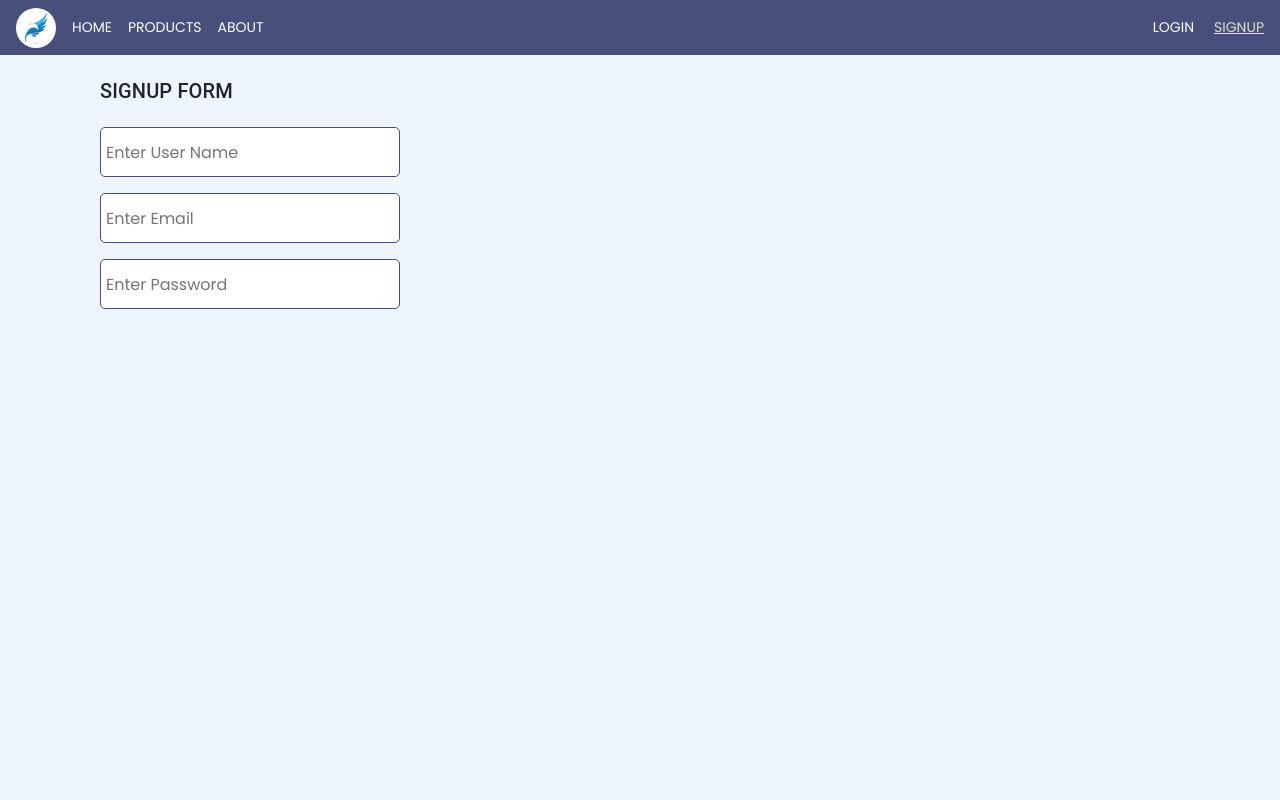
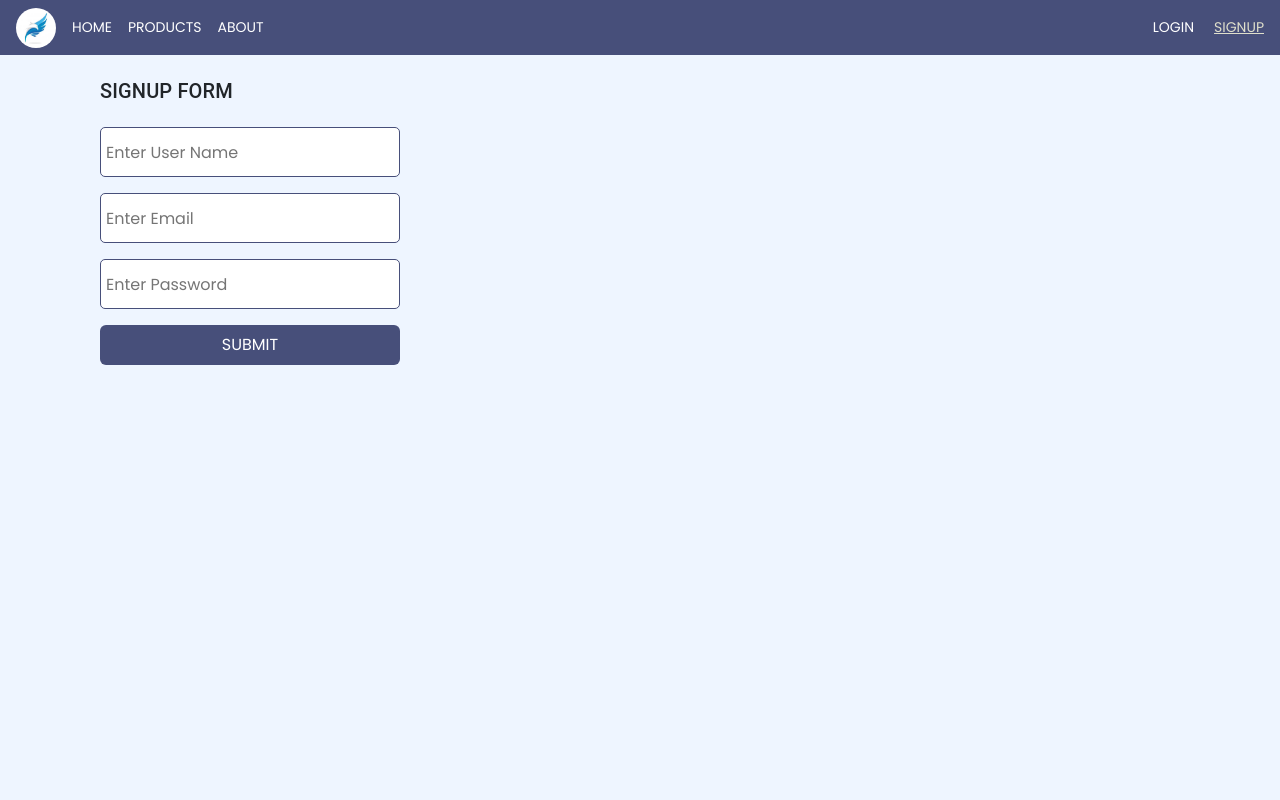
Before and after one commit to Rbrahma1245/project, a React (Vite) app: page /signup in a window 1280 px wide. Shown: the top 800 px of the page. Built offline with nearby package versions, Linux system fonts and the light colour scheme; no server answers.

Commit message:
sign up button added

```diff
--- a/src/Components/Forms/Signup/Signup.jsx
+++ b/src/Components/Forms/Signup/Signup.jsx
@@ -53,7 +53,7 @@ class Signup extends Component {
               </span>
             </div>
 
-            {/* <button type="submit">SUBMIT</button> */}
+            <button type="submit">SUBMIT</button>
           </Form>
         </Formik>
       </div>
```
